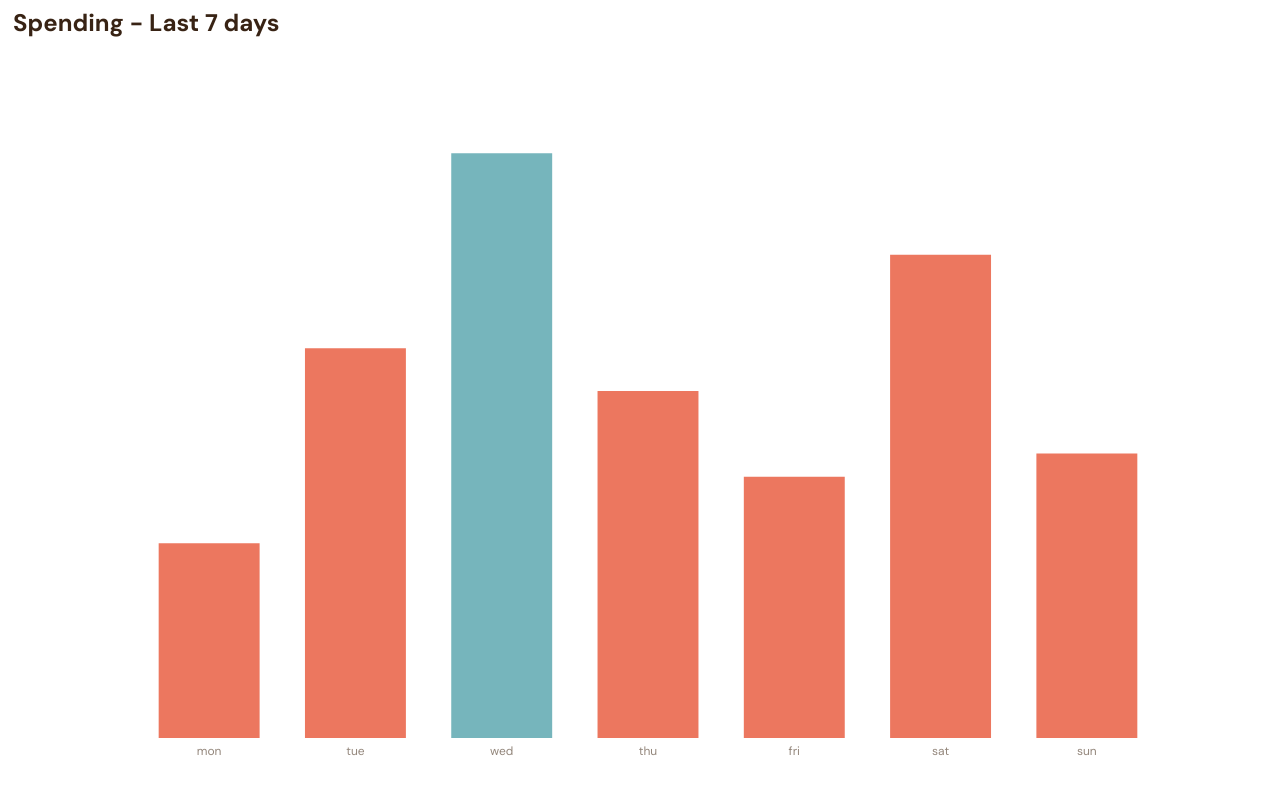
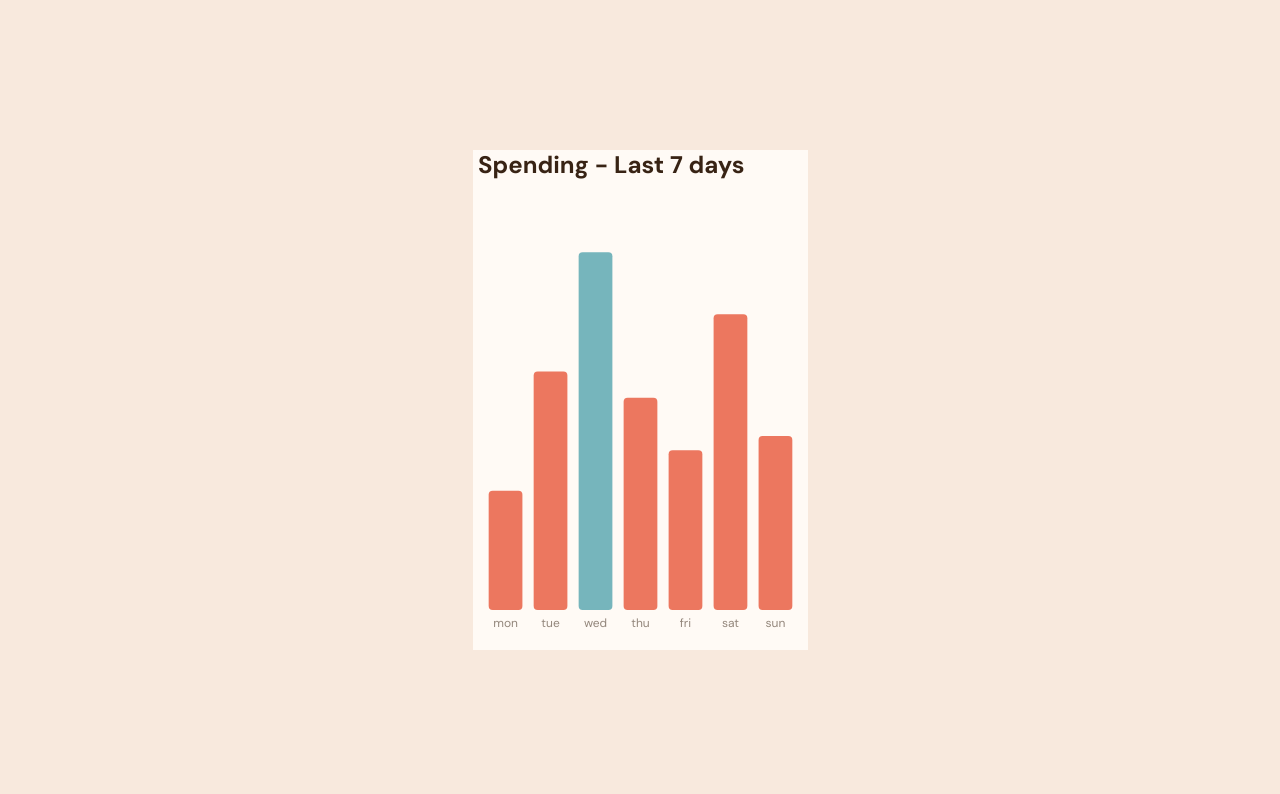
Before and after one commit to jeremylloyd/expenses-chart-component, a website: page index.html in a window 1280 px wide. Drawn offline with nearby package versions, Linux system fonts and the light colour scheme.

Commit message:
More layout adjustments

```diff
--- a/chart.js
+++ b/chart.js
@@ -39,10 +39,19 @@ function loadChartData(obj) {
         color: "hsl(25, 47%, 15%)",
         fontSize: "24px",
       },
+      textAlign: "left",
     },
-    tooltip: {},
+    grid: {
+      left: "3%",
+      right: "3%",
+      top: "10%",
+      bottom: 40,
+    },
+    tooltip: {
+      // formatter: '{b}: {c}',
+    },
     textStyle: {
-      fontFamily: 'DM Sans',
+      fontFamily: "DM Sans",
       color: "hsl(28, 10%, 53%)",
     },
     legend: {
@@ -67,7 +76,9 @@ function loadChartData(obj) {
         data: amounts,
         itemStyle: {
           color: "hsl(10, 79%, 65%)",
+          barBorderRadius: 4,
         },
+        barCategoryGap: "25%",
       },
     ],
   };
--- a/index.html
+++ b/index.html
@@ -6,6 +6,7 @@
 
     <script src="https://cdn.jsdelivr.net/npm/echarts@5.3.3/dist/echarts.js"></script>
     <script src="chart.js" type="module" defer></script>
+    <link rel="stylesheet" href="style.css">
     <link rel="stylesheet" href="https://fonts.googleapis.com/css?family=DM+Sans:400,700">
 </head>
   <body>
--- a/style.css
+++ b/style.css
@@ -7,8 +7,25 @@
   --theme-verypaleorange: hsl(33, 100%, 98%);
 }
 
+* {
+  box-sizing: border-box;
+  margin: 0;
+  padding: 0;
+}
+
 body {
+  height: 100vh;
+  width: 100vw;
   background-color: var(--theme-cream);
+  display: flex;
+  justify-content: center;
+  align-items: center;
+}
+
+#main {
+  background-color: var(--theme-verypaleorange);
+  max-height: 500px;
+  max-width: 335px;
 }
 
 .attribution {
```
